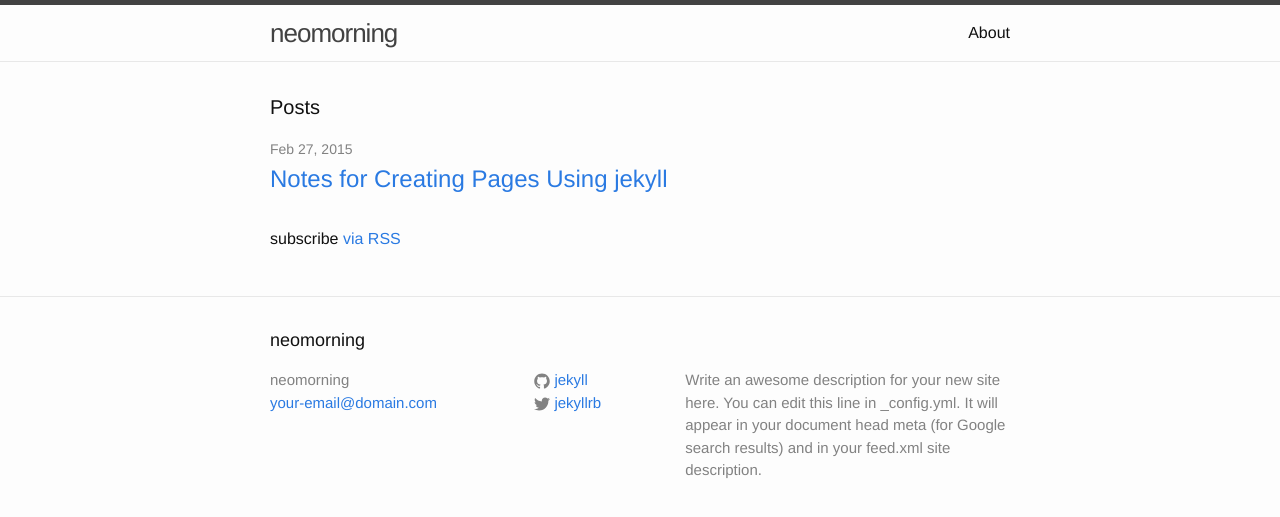
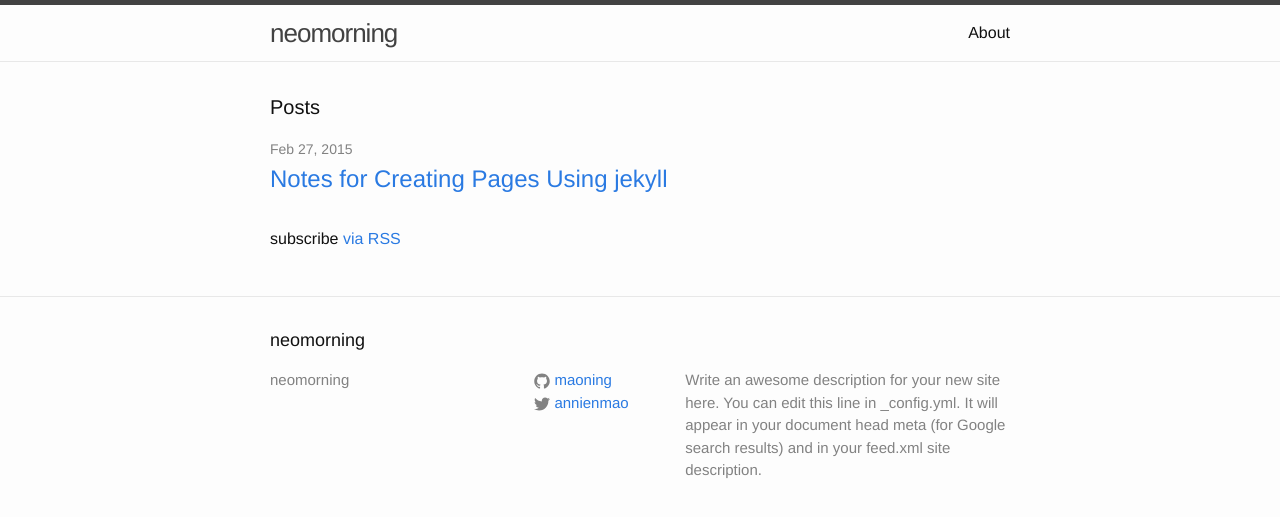
Before and after one commit to maoning/maoning.github.io, a Jekyll site: the page built from index.html, in a window 1280 px wide. Shown: the top 517 px of the page. Built offline with Jekyll 4.4.1, drawn with Linux system fonts in a browser that asks for light colours; the list of posts is cut into pages by our own code.

Commit message:
delete default email

```diff
--- a/_config.yml
+++ b/_config.yml
@@ -1,14 +1,13 @@
 # Site settings
 title: neomorning
-email: your-email@domain.com
 description: > # this means to ignore newlines until "baseurl:"
   Write an awesome description for your new site here. You can edit this
   line in _config.yml. It will appear in your document head meta (for
   Google search results) and in your feed.xml site description.
 baseurl: "" # the subpath of your site, e.g. /blog/
 url: "http://yourdomain.com" # the base hostname & protocol for your site
-twitter_username: jekyllrb
-github_username:  jekyll
+twitter_username: annienmao
+github_username:  maoning
 highlighter:      pygments
 
 # Build settings
```
